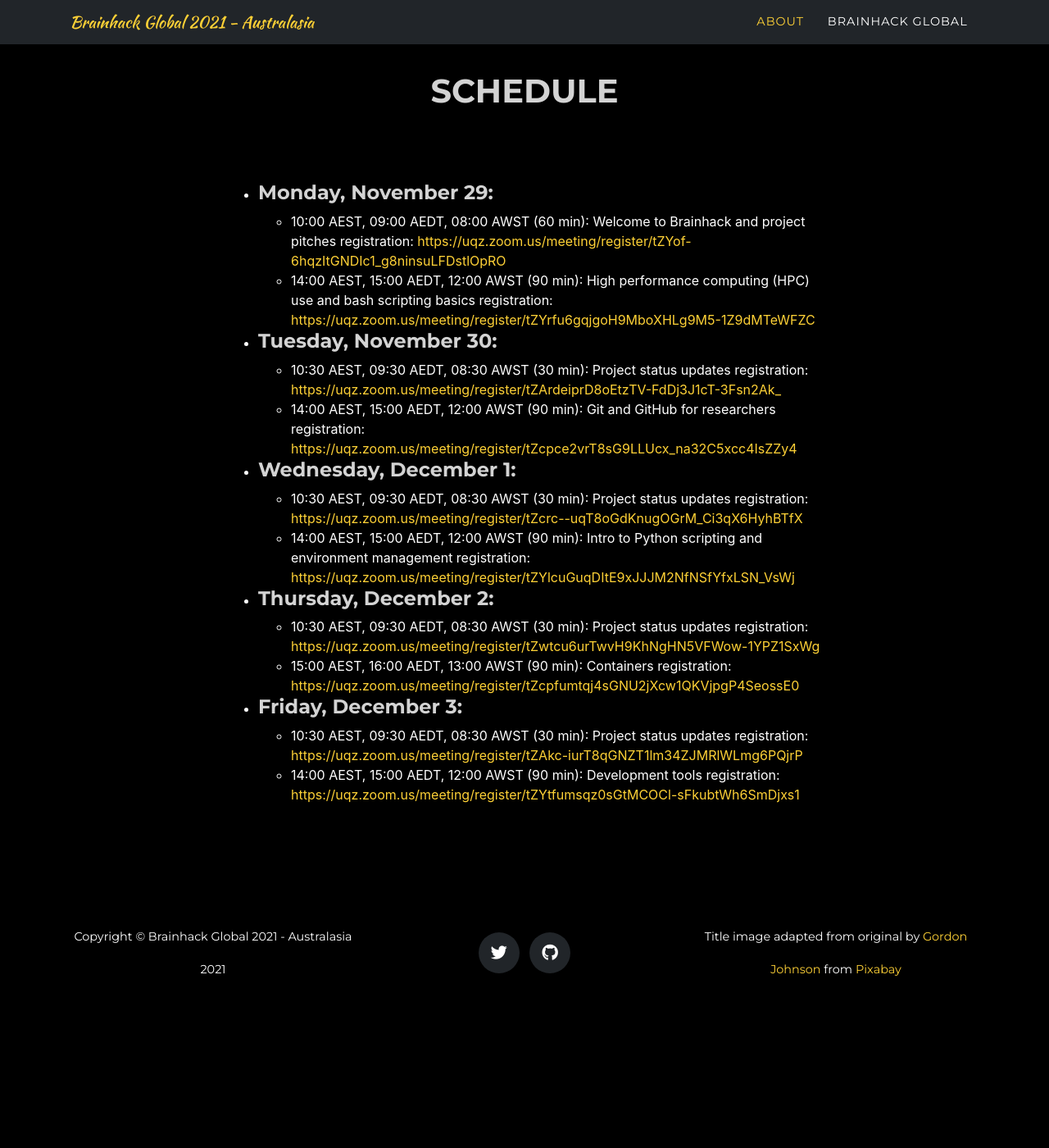
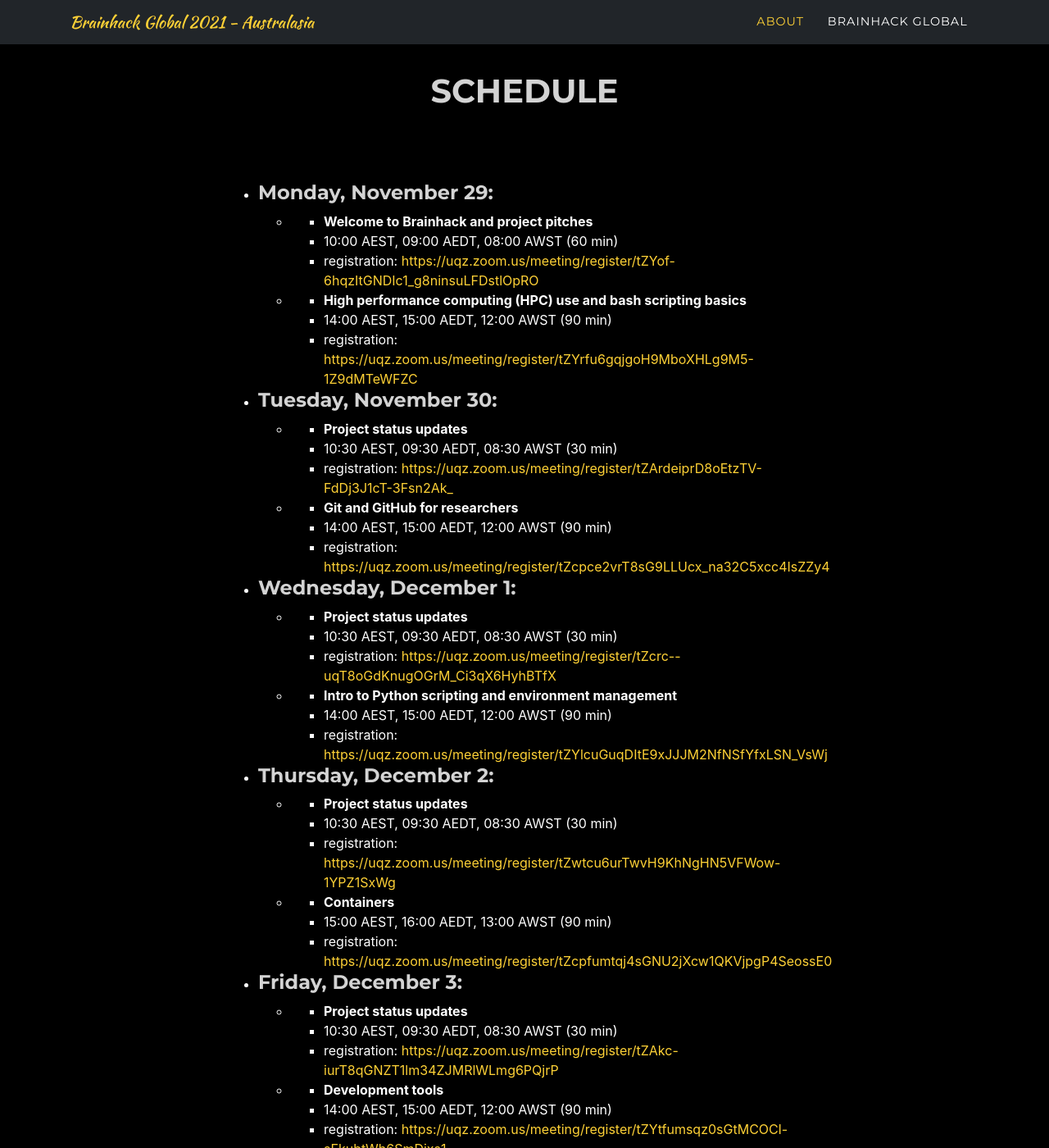
Before and after one commit to tclose/global2021, a Jekyll site: the page built from index.md, in a window 1280 px wide and 1400 px high, scrolled down 1332 px. Shown: the whole window at 82% size. Built offline with Jekyll 4.4.1, drawn with Linux system fonts in a browser that asks for light colours; some web fonts are replaced; before the commit the page ends 2559 px from its top, so only the background shows below that.

Commit message:
trying nested list

```diff
--- a/_includes/schedule.html
+++ b/_includes/schedule.html
@@ -16,8 +16,11 @@
               <ul>
               {%- for event in day.events -%}
                 <li>
-                  {{ event.start }} ({{ event.duration }}): {{ event.title }}
-		              registration: <a href="{{ event.registration }}" target="_blank">{{ event.registration }}</a>
+                  <ul>
+                    <li><b>{{ event.title }}</b></li>
+                    <li>{{ event.start }} ({{ event.duration }}) </li>
+                    <li>registration: <a href="{{ event.registration }}" target="_blank">{{ event.registration }}</a></li>
+                  </ul>
                 </li>
               {% endfor %}
               </ul>
```
